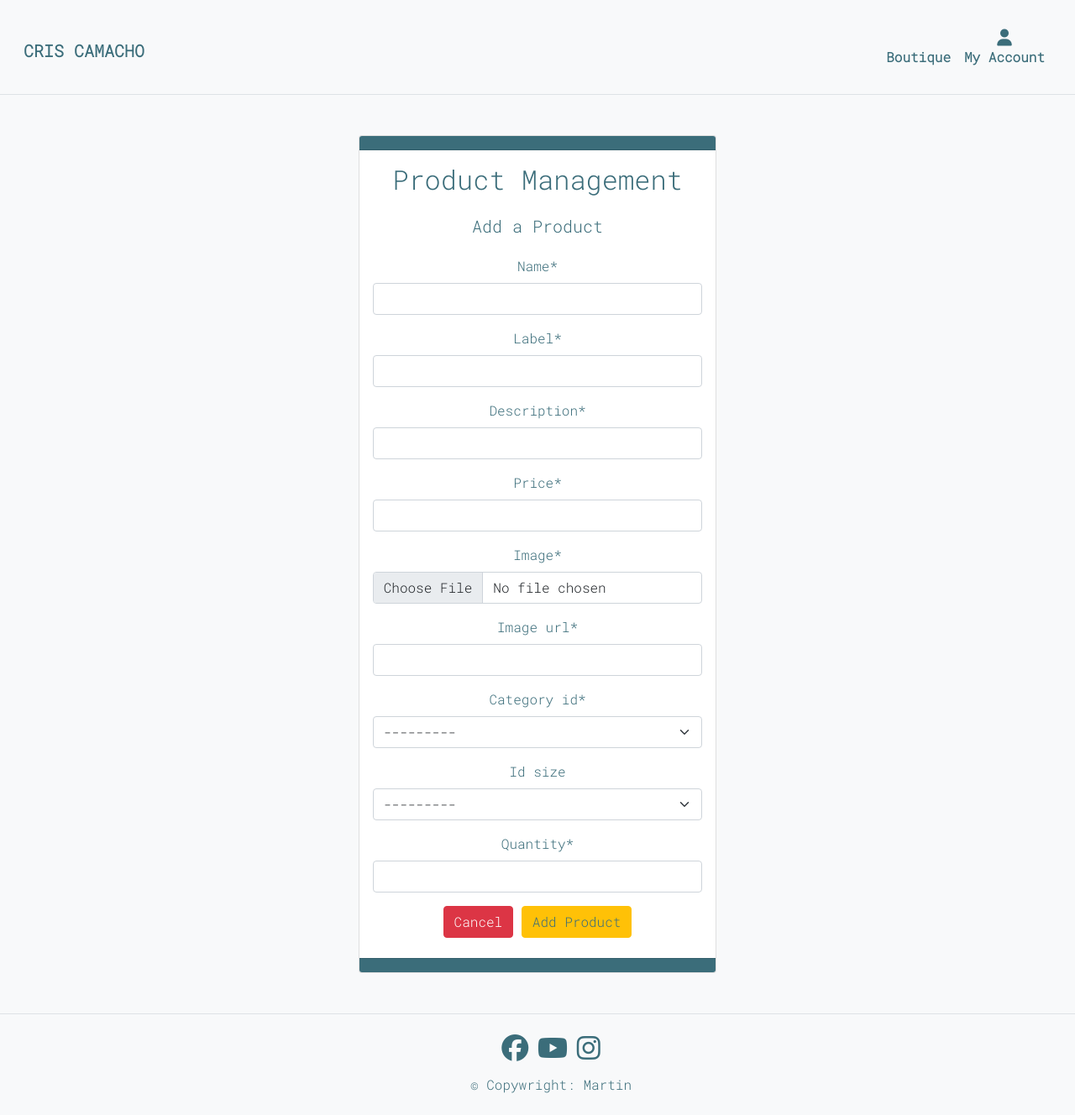
After one commit to MartinFortuna/pilates-store-p5, a Django app: page /products/add_product/ in a window 1280 px wide. The commit adds this page. Shown: the whole page at 84% size. Run offline with Django 3.2, Linux system fonts and the light colour scheme; the visitor is signed in with stand-in values (Sample User, id 1); data that the repository does not hold is empty; some libraries are stand-ins or nearby versions.

Commit message:
Added add product feature

```diff
--- a/products/forms.py
+++ b/products/forms.py
@@ -1,6 +1,22 @@
 from django import forms
-from .models import RateProduct
+from .models import Product, InventoryProduct, RateProduct
 from django.core.validators import MinValueValidator, MaxValueValidator
+
+
+class ProductForm(forms.ModelForm):
+    class Meta:
+        model = Product
+        fields = ['name', 'label', 'description', 'price', 'image', 'image_url', 'category_id']
+
+
+class InventoryProductForm(forms.ModelForm):
+    class Meta:
+        model = InventoryProduct
+        fields = ['id_size', 'quantity']
+
+    def __init__(self, *args, **kwargs):
+        super(InventoryProductForm, self).__init__(*args, **kwargs)
+        self.fields['id_size'].required = False
 
 
 class RateProductForm(forms.ModelForm):
--- /dev/null
+++ b/products/templates/products/add_product.html
@@ -0,0 +1,22 @@
+{% extends "base.html" %}
+
+
+{% block content %}
+<div class="card col-lg-4 col-md-6 col-sm-12 mx-auto my-5 text-center">
+    <div class="card-header"></div>
+    <div class="card-body">
+        <h2 class="logo-font mb-4">Product Management</h2>
+        <h5 class="mb-4">Add a Product</h5>
+        <form method="POST" action="{% url 'add_product' %}" class="form mb-2" enctype="multipart/form-data">
+            {% csrf_token %}
+            {{ form | crispy }}
+            {{ inventory_form | crispy }}
+            <div class="text-right">
+                <a class="btn btn-danger text-white" href="{% url 'products' %}">Cancel</a>
+                <button class="btn btn-warning" type="submit">Add Product</button>
+            </div>
+        </form>
+    </div>
+    <div class="card-footer"></div>
+</div>
+{% endblock %}
--- a/products/urls.py
+++ b/products/urls.py
@@ -5,4 +5,5 @@ urlpatterns = [
     path('', productViews.all_products, name='products'),
     path('<int:product_id>/', productViews.product_detail, name='product_detail'),
     path('rate_product/<int:product_id>/', productViews.rate_product, name='rate_product'),
+    path('add_product/', productViews.add_product, name='add_product'),
 ]
--- a/products/views.py
+++ b/products/views.py
@@ -5,7 +5,7 @@ from django.db.models.functions import Coalesce
 from django.db.models import Q
 from django.contrib import messages
 from django.db.models import Sum
-from products.forms import RateProductForm
+from products.forms import RateProductForm, ProductForm, InventoryProductForm
 
 from products.models import Product, RateProduct, CategoryProduct, InventoryProduct
 
@@ -112,3 +112,35 @@ def rate_product(request, product_id):
 
     template = 'products/rate_product.html'
     return render(request, template, context)
+
+
+@login_required
+def add_product(request):
+    """ Add a product, admin only feature"""
+    if not request.user.is_superuser:
+        messages.error(request, 'You cannot access this page')
+        return redirect(reverse('home'))
+
+    if request.method == 'POST':
+        form = ProductForm(request.POST, request.FILES)
+        inventory_form = InventoryProductForm(request.POST)
+        if form.is_valid() and inventory_form.is_valid():
+            product = form.save()
+            inventory = inventory_form.save(commit=False)
+            inventory.id_product = product
+            inventory.save()
+            messages.success(request, 'Successfully added product!')
+            return redirect(reverse('product_detail', args=[product.id]))
+        else:
+            messages.error(request, 'Product not added. Please check your form')
+    else:
+        form = ProductForm()
+        inventory_form = InventoryProductForm()
+
+    context = {
+        'form': form,
+        'inventory_form': inventory_form,
+    }
+
+    template = 'products/add_product.html'
+    return render(request, template, context)
--- a/templates/includes/nav.html
+++ b/templates/includes/nav.html
@@ -25,7 +25,7 @@
                         <ul class="dropdown-menu text-center dropdown-menu-right" aria-labelledby="user-options">
                             {% if request.user.is_authenticated %}
                             {% if request.user.is_superuser %}
-                            <li><a href="#" class="dropdown-item">Product Management</a></li>
+                            <li><a href="{% url 'add_product' %}" class="dropdown-item">Product Management</a></li>
                             <li>
                                 <hr class="dropdown-divider">
                             </li>
```
Also changed, not shown: media/product_images/pilates-t-shirt.jpg (added).
